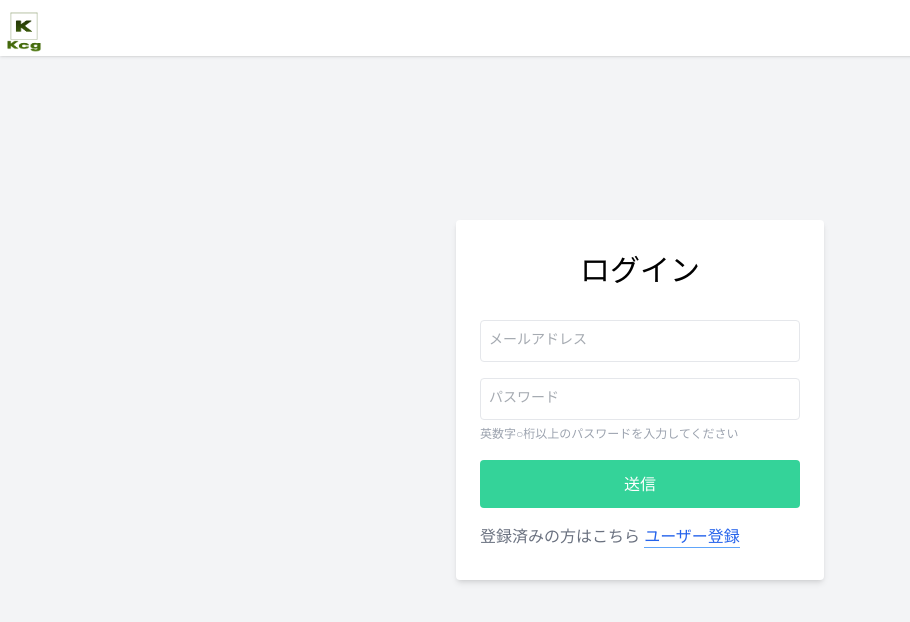
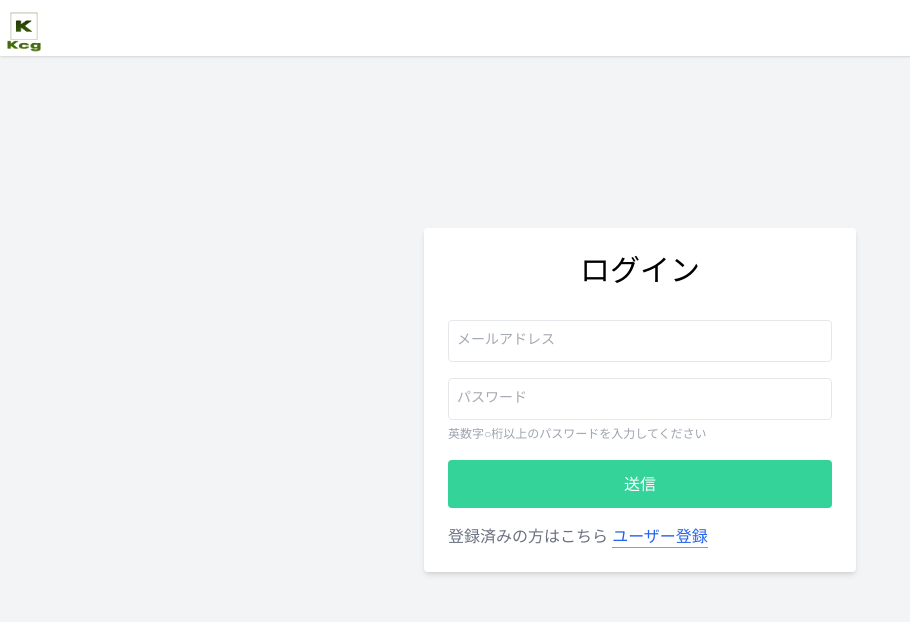
Before and after one commit to yuuttana1223/next-front, a Next.js app: page /users/sign_in in a window 1280 px wide. Shown: the top 622 px of the page, without its empty margins (0-910 px from the left). Built offline with nearby package versions, Linux system fonts and the light colour scheme.

Commit message:
💄 レイアウトの微調整

```diff
--- a/src/components/Authentication/Message/Maybe.tsx
+++ b/src/components/Authentication/Message/Maybe.tsx
@@ -11,13 +11,13 @@ type Props = {
 
 export const Maybe: VFC<Props> = (props) => {
   return (
-    <div className="mt-6 text-gray-500">
+    <p className="mt-6 text-gray-500">
       {props.message}
       <Link href={props.link.href}>
         <a className="text-blue-600 no-underline border-b border-blue-400 hover:text-blue-400">
           {props.link.text}
         </a>
       </Link>
-    </div>
+    </p>
   );
 };
--- a/src/components/Layout/AuthenticationLayout.tsx
+++ b/src/components/Layout/AuthenticationLayout.tsx
@@ -7,8 +7,8 @@ type Props = {
 export const AuthenticationLayout: VFC<Props> = (props) => {
   return (
     <div className="flex flex-col min-h-screen bg-gray-100">
-      <div className="container flex flex-col items-center justify-center flex-1 max-w-sm px-2 mx-auto">
-        <div className="w-full px-6 py-8 text-black bg-white rounded shadow-md">
+      <div className="container flex flex-col items-center justify-center flex-1 max-w-sm px-2 mx-auto md:max-w-md">
+        <div className="w-full px-6 py-4 mt-10 text-black bg-white rounded shadow-md md:py-6 md:mt-0">
           {props.children}
         </div>
       </div>
--- a/src/components/shared/Button/index.tsx
+++ b/src/components/shared/Button/index.tsx
@@ -8,7 +8,7 @@ export const Button: VFC<Props> = (props) => {
   return (
     <button
       type="submit"
-      className="w-full py-3 text-center text-white rounded bg-emerald-400 hover:bg-emerald-500 focus:outline-none"
+      className="w-full py-2 text-center text-white rounded md:py-3 bg-emerald-400 hover:bg-emerald-500 focus:outline-none"
     >
       {props.children}
     </button>
```
